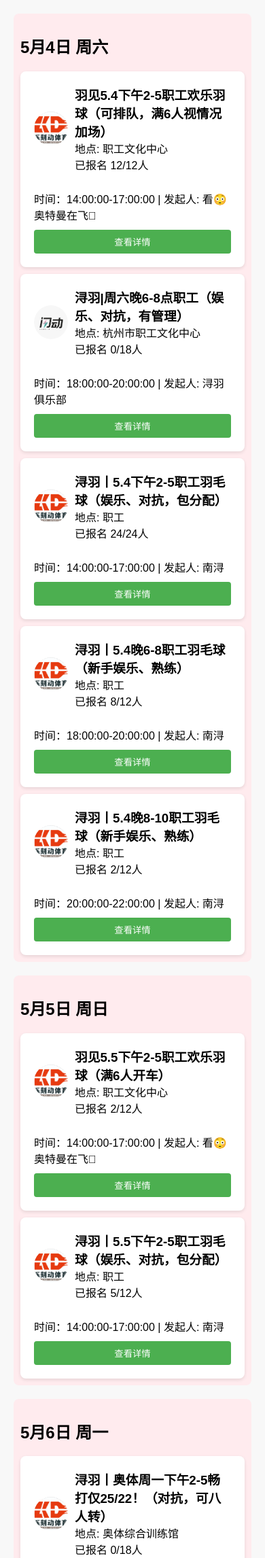
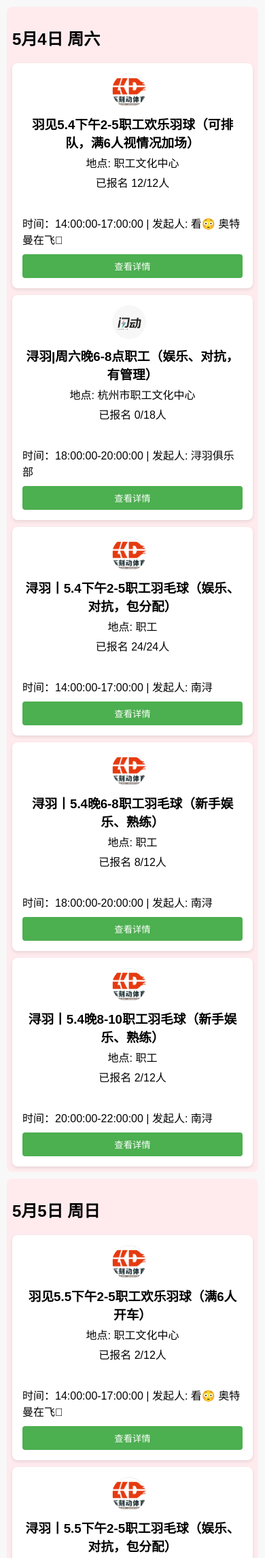
Before and after one commit to Galiathuss/badmintonMonitor, a FastAPI app: page / in a window 390 px wide. Shown: the top 2292 px of the page at 68% size. Run offline with FastAPI, Linux system fonts and the light colour scheme; parts of the project's set-up code (start-up, migrations or seed data) failed here and were passed over.

Commit message:
update view

```diff
--- a/static/css/styles.css
+++ b/static/css/styles.css
@@ -41,8 +41,9 @@ body {
     margin-right: 10px;
 }
 
-.header h3, .header span {
+.header h3, .header div {
     margin: 0;
+    margin-bottom: 5px; /* 小间距增加清晰度 */
 }
 
 .time {
@@ -56,8 +57,38 @@ button {
     border: none;
     border-radius: 4px;
     cursor: pointer;
+    width: 100%; /* 适合移动设备 */
 }
 
 button:hover {
     background-color: #45a049;
 }
+
+/* 媒体查询 */
+@media (max-width: 768px) {
+    .header {
+        flex-direction: column;
+        align-items: center;
+        text-align: center;
+    }
+
+    .header img {
+        margin-bottom: 10px; /* 增加底部间距，避免太挤 */
+    }
+
+    .day {
+        padding: 8px;
+    }
+
+    .event {
+        padding: 15px;
+    }
+
+    body {
+        padding: 10px; /* 减少边距 */
+    }
+
+    .container {
+        gap: 10px; /* 缩小间距 */
+    }
+}
--- a/templates/index.html
+++ b/templates/index.html
@@ -2,6 +2,7 @@
 <html lang="zh">
 <head>
     <meta charset="UTF-8">
+    <meta name="viewport" content="width=device-width, initial-scale=1.0">
     <title>活动列表</title>
     <link rel="stylesheet" href="/static/css/styles.css">
 </head>
```
